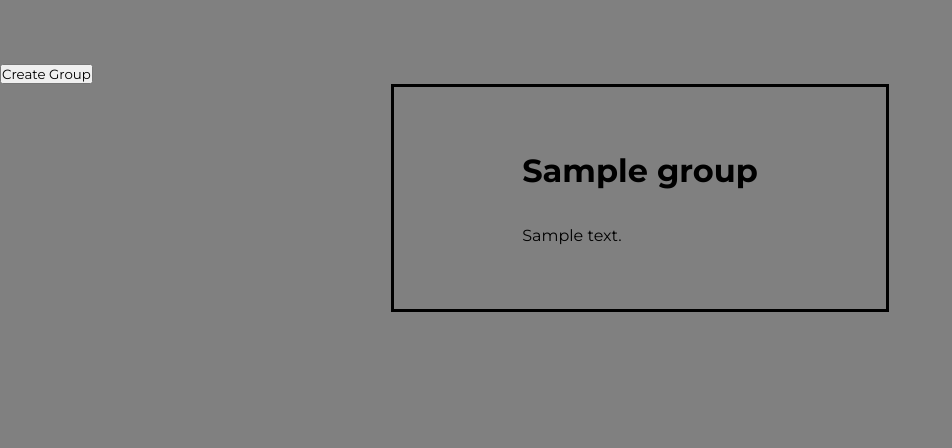
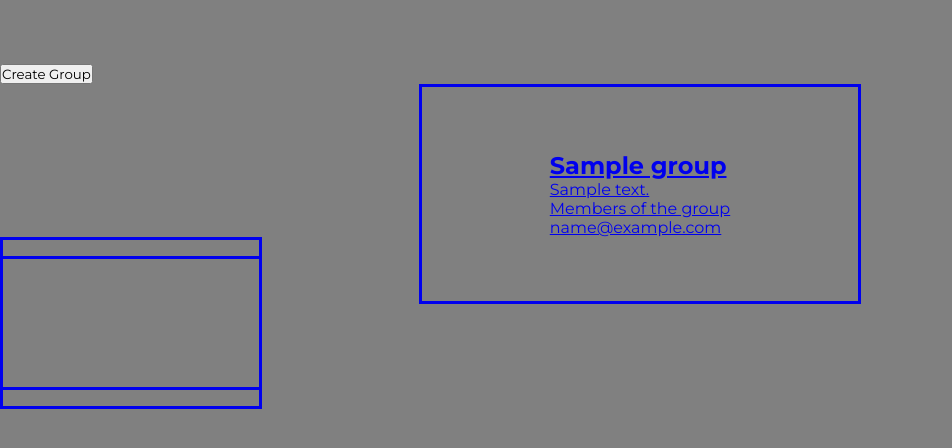
Before and after one commit to advin4603/TIIImeline, a Flask app: template frontend/templates/groups.html in a window 1280 px wide. Shown: the part 125-573 px from the top of the page, without its empty margins (0-952 px from the left). Run offline with Flask 2, Linux system fonts and the light colour scheme; the template is opened without the code that fills it: most values are stand-ins (such as "Sample title", 1, 10 or a date in 2020).

Commit message:
added favicon and changes made to groups.html

```diff
--- a/frontend/templates/base.html
+++ b/frontend/templates/base.html
@@ -5,6 +5,7 @@
     <meta charset="utf-8">
     <meta http-equiv="X-UA-Compatible" content="IE=edge">
     <meta name="viewport" content="width=device-width, initial-scale=1">
+    <link rel="icon" type="image/x-icon" href="frontend/templates/iiit-new.png">
 
     <link rel="preconnect" href="https://fonts.googleapis.com">
     <link rel="preconnect" href="https://fonts.gstatic.com" crossorigin>
--- a/frontend/templates/groups.html
+++ b/frontend/templates/groups.html
@@ -20,9 +20,15 @@
 </a>
 <div class="groups">
     {% for group in groups %}
-            <div class="group">
-                <h1>{{ group["name"] }}</h1>
+    <a href="{{ url_for('groups.view_group', group_id=group['_id']) }}" <div class="group">
+        <h2>{{ group["name"] }}</h2>
         <div class="desc">{{ group["description"] }}</div>
+        <div class="emails">
+            Members of the group
+            {% for email in group["emails"] %}
+            <div class="email">{{ email }}</div>
+        {% endfor %}
+    </div>
 </div>
 
 {% endfor %}
```
Also changed, not shown: frontend/static/iiit-new.png (added). Lines whose indentation alone changed are shown as unchanged.
